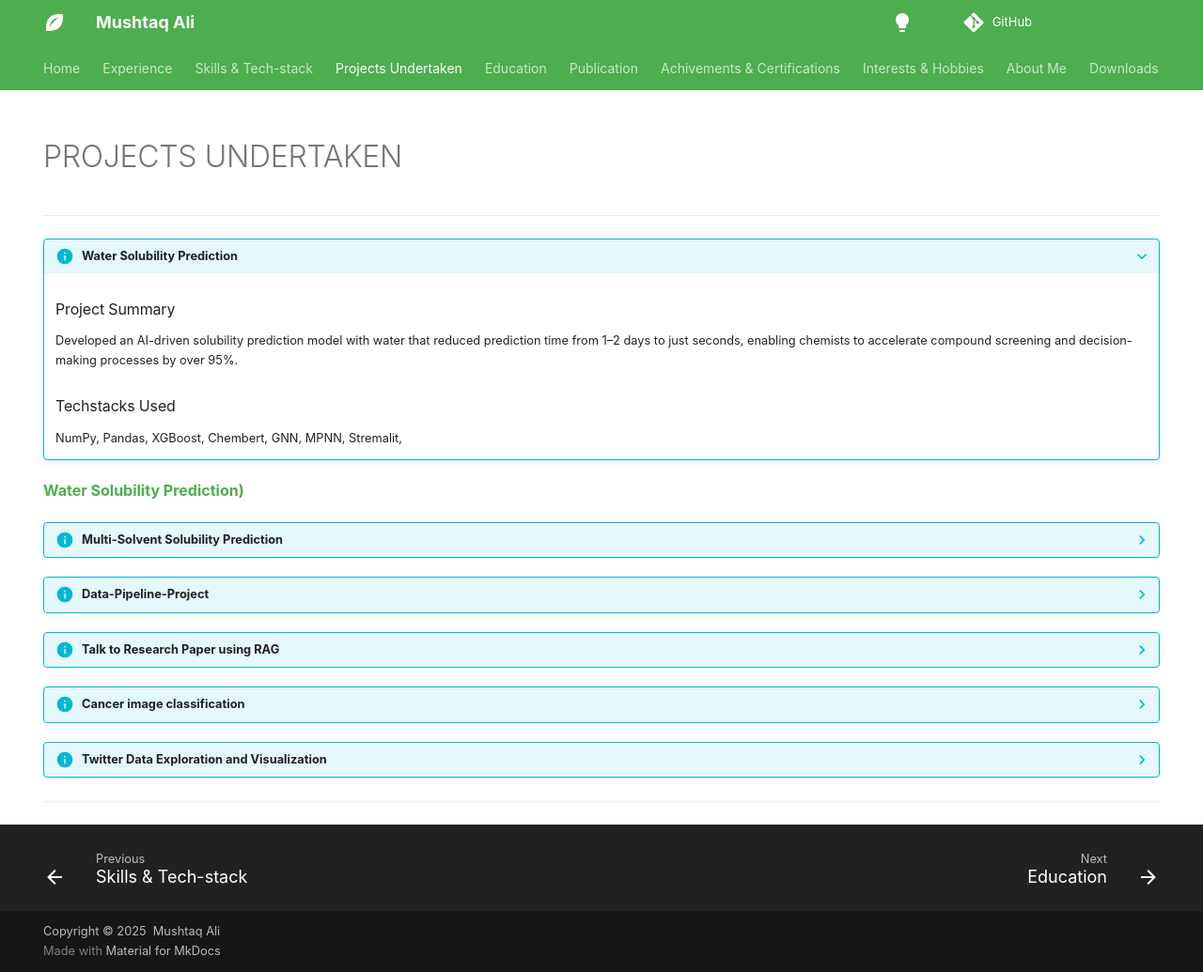
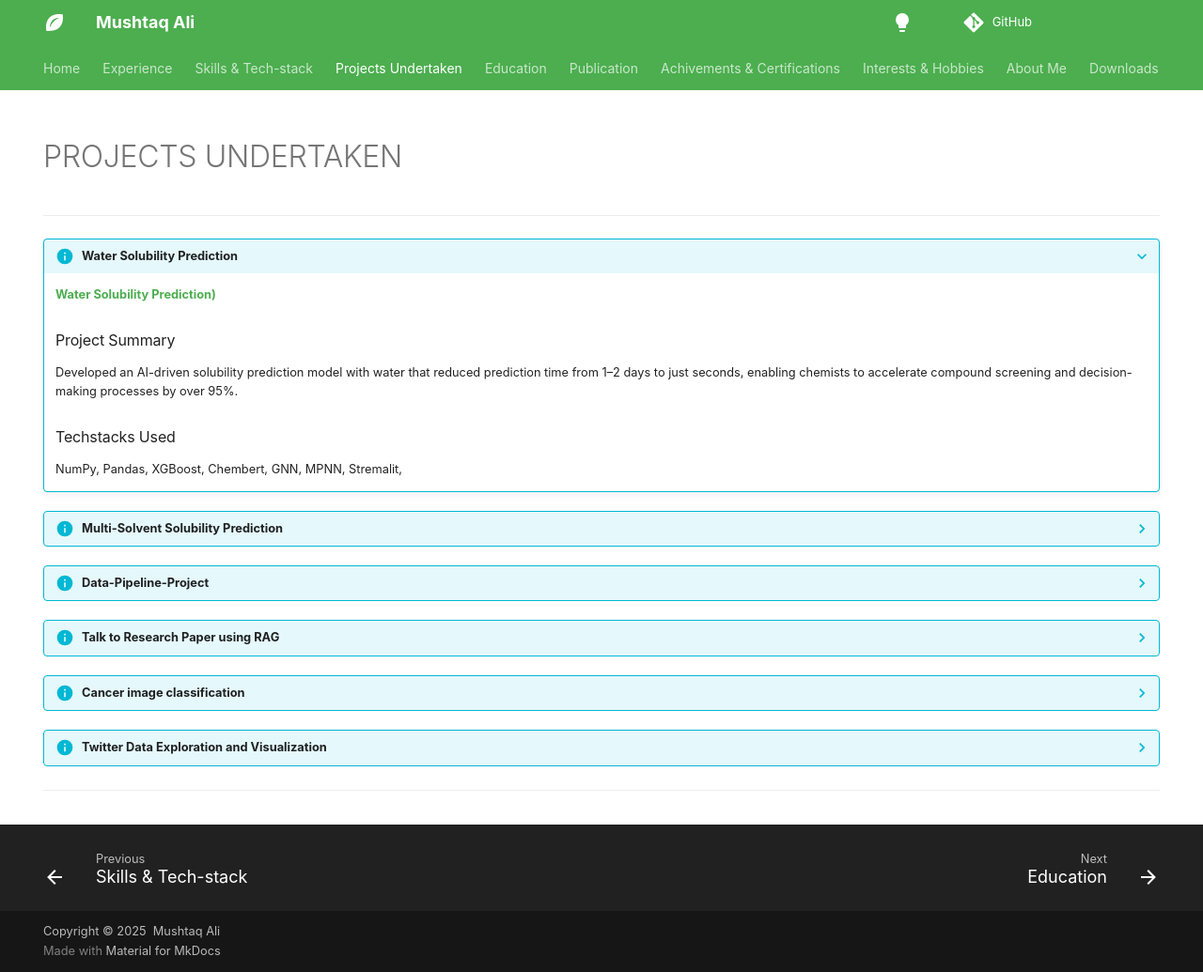
Before and after one commit to ali1810/Profile, an MkDocs documentation site: the page built from docs/projects.md, in a window 1280 px wide and 1035 px high. Shown: the whole window at 94% size. Built offline with MkDocs 1.6.1 and Material for MkDocs 9.7.7, drawn with Linux system fonts in a browser that asks for light colours; some web fonts are replaced; comment, search, counter and statistics services are not loaded; part of the change alters nothing that is shown.

```diff
--- a/docs/projects.md
+++ b/docs/projects.md
@@ -9,7 +9,7 @@ hide:
 ---
 
 ???+ info "Water Solubility Prediction"
-
+    [**Water Solubility Prediction)**](https://aqua-solubility-prediction.streamlit.app/)
     ### Project Summary
 
     Developed an AI-driven solubility prediction model with water that reduced prediction time from 1–2 days to just seconds, enabling chemists to accelerate compound screening and decision-making processes by over 95%.
@@ -18,8 +18,6 @@ hide:
     ### Techstacks Used
 
      NumPy, Pandas, XGBoost, Chembert, GNN, MPNN, Stremalit,
-
-[**Water Solubility Prediction)**](https://aqua-solubility-prediction.streamlit.app/)
 ??? info "Multi-Solvent Solubility Prediction"
 
     ### Project Summary
```
